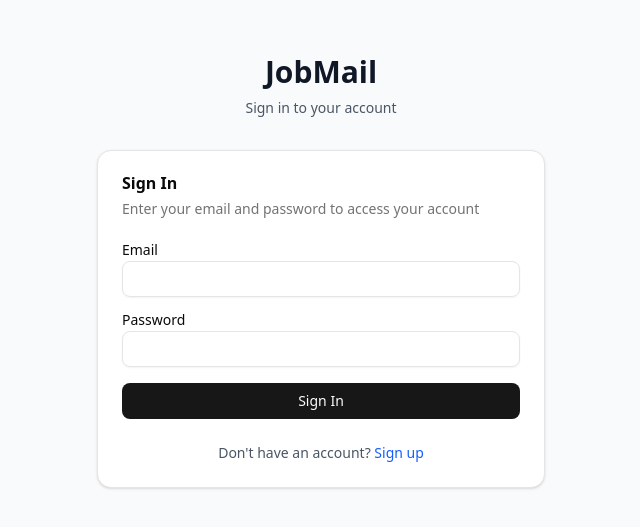
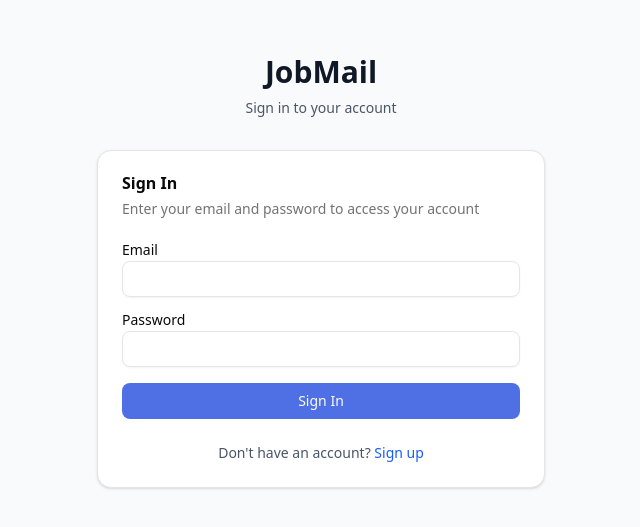
Before and after one commit to Aglowns/trackmail-frontend, a Next.js app: page /login in a window 1280 px wide. Shown: the part 129-656 px from the top of the page, without its empty margins (319-959 px from the left). Built offline with nearby package versions, Linux system fonts and the light colour scheme; no server answers.

Commit message:
Update theme to indigo primary, fix Source link clickability in details view

```diff
--- a/src/app/(dashboard)/applications/[id]/page.tsx
+++ b/src/app/(dashboard)/applications/[id]/page.tsx
@@ -353,14 +353,14 @@ function InfoBlock({ title, value, icon, url }: { title: string; value: string;
         {icon}
         {title}
       </p>
-      {url && value !== '—' ? (
+      {url ? (
         <a
           href={url}
           target="_blank"
           rel="noopener noreferrer"
           className="mt-2 text-sm font-medium text-primary hover:underline block break-all"
         >
-          {value}
+          {value !== '—' ? value : 'Link'}
         </a>
       ) : (
         <p className="mt-2 text-sm font-medium">{value}</p>
--- a/src/app/globals.css
+++ b/src/app/globals.css
@@ -45,24 +45,24 @@
 
 :root {
   --radius: 0.625rem;
-  --background: oklch(1 0 0);
+  --background: oklch(0.995 0 0);
   --foreground: oklch(0.145 0 0);
   --card: oklch(1 0 0);
   --card-foreground: oklch(0.145 0 0);
   --popover: oklch(1 0 0);
   --popover-foreground: oklch(0.145 0 0);
-  --primary: oklch(0.205 0 0);
+  --primary: oklch(0.582 0.180 268.31);
   --primary-foreground: oklch(0.985 0 0);
   --secondary: oklch(0.97 0 0);
-  --secondary-foreground: oklch(0.205 0 0);
+  --secondary-foreground: oklch(0.145 0 0);
   --muted: oklch(0.97 0 0);
   --muted-foreground: oklch(0.556 0 0);
-  --accent: oklch(0.97 0 0);
-  --accent-foreground: oklch(0.205 0 0);
+  --accent: oklch(0.95 0.01 268);
+  --accent-foreground: oklch(0.582 0.180 268.31);
   --destructive: oklch(0.577 0.245 27.325);
   --border: oklch(0.922 0 0);
   --input: oklch(0.922 0 0);
-  --ring: oklch(0.708 0 0);
+  --ring: oklch(0.582 0.180 268.31);
   --chart-1: oklch(0.646 0.222 41.116);
   --chart-2: oklch(0.6 0.118 184.704);
   --chart-3: oklch(0.398 0.07 227.392);
@@ -70,12 +70,12 @@
   --chart-5: oklch(0.769 0.188 70.08);
   --sidebar: oklch(0.985 0 0);
   --sidebar-foreground: oklch(0.145 0 0);
-  --sidebar-primary: oklch(0.205 0 0);
+  --sidebar-primary: oklch(0.582 0.180 268.31);
   --sidebar-primary-foreground: oklch(0.985 0 0);
   --sidebar-accent: oklch(0.97 0 0);
-  --sidebar-accent-foreground: oklch(0.205 0 0);
+  --sidebar-accent-foreground: oklch(0.145 0 0);
   --sidebar-border: oklch(0.922 0 0);
-  --sidebar-ring: oklch(0.708 0 0);
+  --sidebar-ring: oklch(0.582 0.180 268.31);
 }
 
 .dark {
@@ -85,8 +85,8 @@
   --card-foreground: oklch(0.985 0 0);
   --popover: oklch(0.205 0 0);
   --popover-foreground: oklch(0.985 0 0);
-  --primary: oklch(0.922 0 0);
-  --primary-foreground: oklch(0.205 0 0);
+  --primary: oklch(0.65 0.200 268);
+  --primary-foreground: oklch(0.985 0 0);
   --secondary: oklch(0.269 0 0);
   --secondary-foreground: oklch(0.985 0 0);
   --muted: oklch(0.269 0 0);
@@ -96,7 +96,7 @@
   --destructive: oklch(0.704 0.191 22.216);
   --border: oklch(1 0 0 / 10%);
   --input: oklch(1 0 0 / 15%);
-  --ring: oklch(0.556 0 0);
+  --ring: oklch(0.65 0.200 268);
   --chart-1: oklch(0.488 0.243 264.376);
   --chart-2: oklch(0.696 0.17 162.48);
   --chart-3: oklch(0.769 0.188 70.08);
@@ -104,12 +104,12 @@
   --chart-5: oklch(0.645 0.246 16.439);
   --sidebar: oklch(0.205 0 0);
   --sidebar-foreground: oklch(0.985 0 0);
-  --sidebar-primary: oklch(0.488 0.243 264.376);
+  --sidebar-primary: oklch(0.65 0.200 268);
   --sidebar-primary-foreground: oklch(0.985 0 0);
   --sidebar-accent: oklch(0.269 0 0);
   --sidebar-accent-foreground: oklch(0.985 0 0);
   --sidebar-border: oklch(1 0 0 / 10%);
-  --sidebar-ring: oklch(0.556 0 0);
+  --sidebar-ring: oklch(0.65 0.200 268);
 }
 
 @layer base {
```
